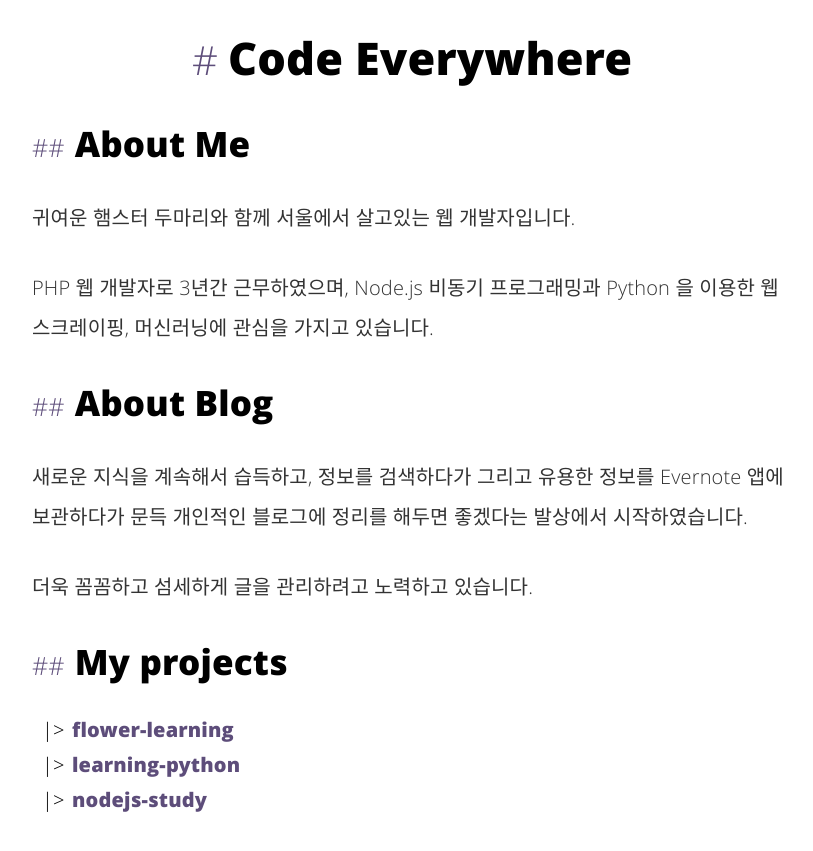
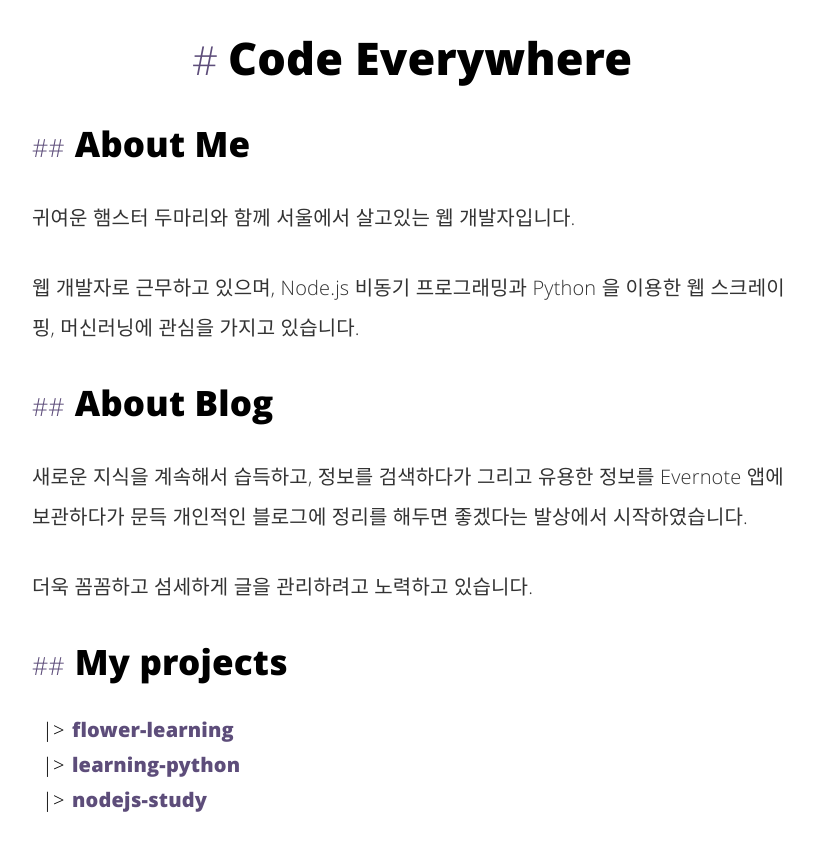
Before and after one commit to rainofpainki/rainofpainki.github.io, a Jekyll site: the page built from about.html, in a window 1280 px wide, cut to the strip 312-1172 px from the top of the page. Shown: the top 851 px of the strip, without its empty margins (228-1041 px from the left). Built offline with Jekyll 4.4.1, drawn with Linux system fonts in a browser that asks for light colours; comment, search, counter and statistics services are not loaded.

Commit message:
remove words

```diff
--- a/about.html
+++ b/about.html
@@ -13,7 +13,7 @@ description: "About Sunha"
 
 <p>귀여운 햄스터 두마리와 함께 서울에서 살고있는 웹 개발자입니다.</p>
 
-<p>PHP 웹 개발자로 3년간 근무하였으며, Node.js 비동기 프로그래밍과 Python 을 이용한 웹 스크레이핑, 머신러닝에 관심을 가지고 있습니다.</p>
+<p>웹 개발자로 근무하고 있으며, Node.js 비동기 프로그래밍과 Python 을 이용한 웹 스크레이핑, 머신러닝에 관심을 가지고 있습니다.</p>
 
 <h2>About Blog</h2>
 
```
